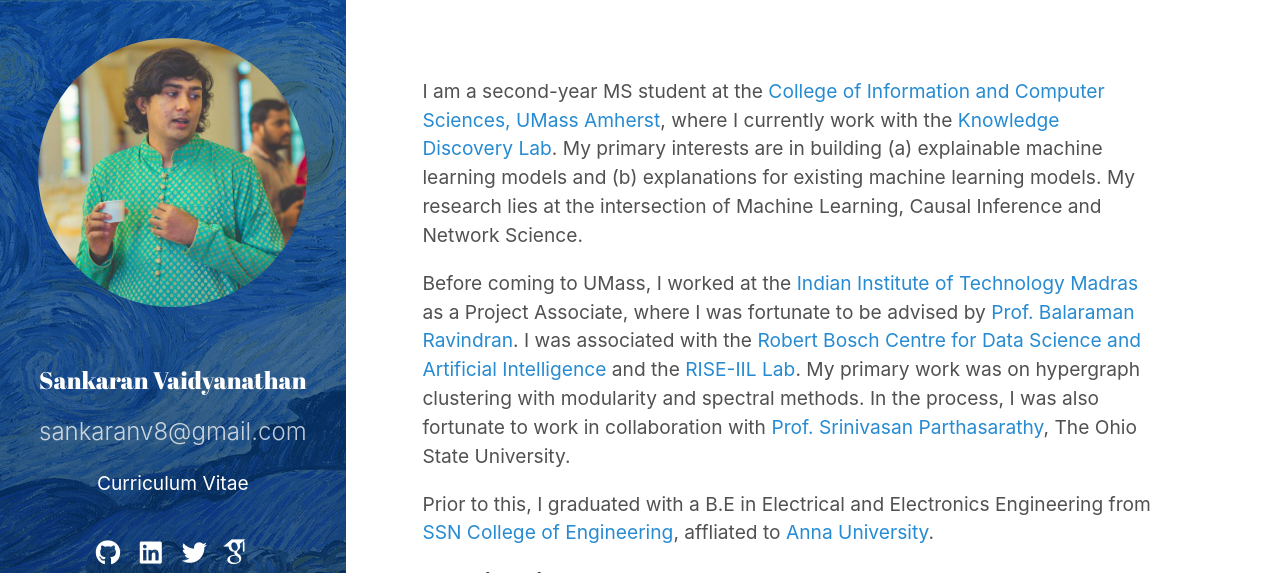
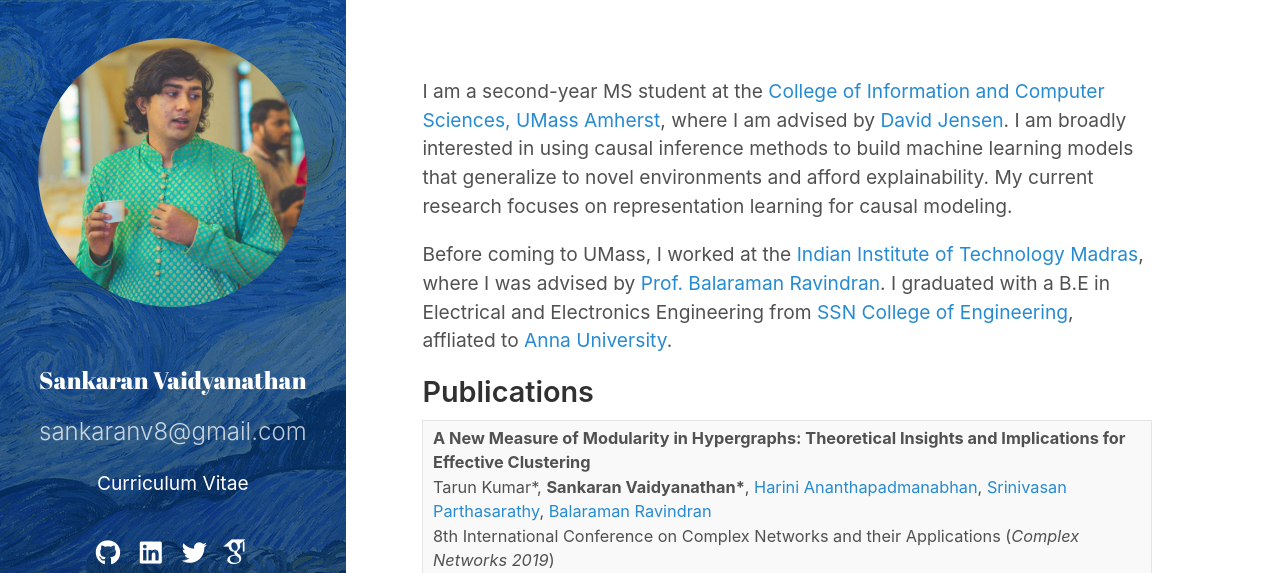
Before and after one commit to sankaranv/sankaranv.github.io, a Jekyll site: the page built from index.md, in a window 1280 px wide, cut to the strip 0-573 px from the top of the page. Built offline with Jekyll 4.4.1, drawn with Linux system fonts in a browser that asks for light colours; nearby versions of some CDN libraries; some web fonts are replaced; the list of posts is cut into pages by our own code.

Commit message:
Update index.md

```diff
--- a/index.md
+++ b/index.md
@@ -4,11 +4,9 @@
 sidebar_link: false
 ---
 
-I am a second-year MS student at the [College of Information and Computer Sciences, UMass Amherst](https://www.cics.umass.edu/), where I currently work with the [Knowledge Discovery Lab](https://groups.cs.umass.edu/kdl/). My primary interests are in building (a) explainable machine learning models and (b) explanations for existing machine learning models. My research lies at the intersection of Machine Learning, Causal Inference and Network Science.
+I am a second-year MS student at the [College of Information and Computer Sciences, UMass Amherst](https://www.cics.umass.edu/), where I am advised by [David Jensen](https://people.cs.umass.edu/~jensen/). I am broadly interested in using causal inference methods to build machine learning models that generalize to novel environments and afford explainability. My current research focuses on representation learning for causal modeling.
 
-Before coming to UMass, I worked at the [Indian Institute of Technology Madras](https://www.iitm.ac.in/) as a Project Associate, where I was fortunate to be advised by [Prof. Balaraman Ravindran](https://www.cse.iitm.ac.in/~ravi/). I was associated with the [Robert Bosch Centre for Data Science and Artificial Intelligence](https://rbc-dsai.iitm.ac.in/) and the [RISE-IIL Lab](https://rise-iil.github.io). My primary work was on hypergraph clustering with modularity and spectral methods. In the process, I was also fortunate to work in collaboration with [Prof. Srinivasan Parthasarathy](http://web.cse.ohio-state.edu/~parthasarathy.2/), The Ohio State University.
-
-Prior to this, I graduated with a B.E in Electrical and Electronics Engineering from [SSN College of Engineering](http://www.ssn.edu.in/), affliated to [Anna University](https://www.annauniv.edu/).
+Before coming to UMass, I worked at the [Indian Institute of Technology Madras](https://www.iitm.ac.in/), where I was advised by [Prof. Balaraman Ravindran](https://www.cse.iitm.ac.in/~ravi/). I graduated with a B.E in Electrical and Electronics Engineering from [SSN College of Engineering](http://www.ssn.edu.in/), affliated to [Anna University](https://www.annauniv.edu/).
 
 ## Publications
 
```
